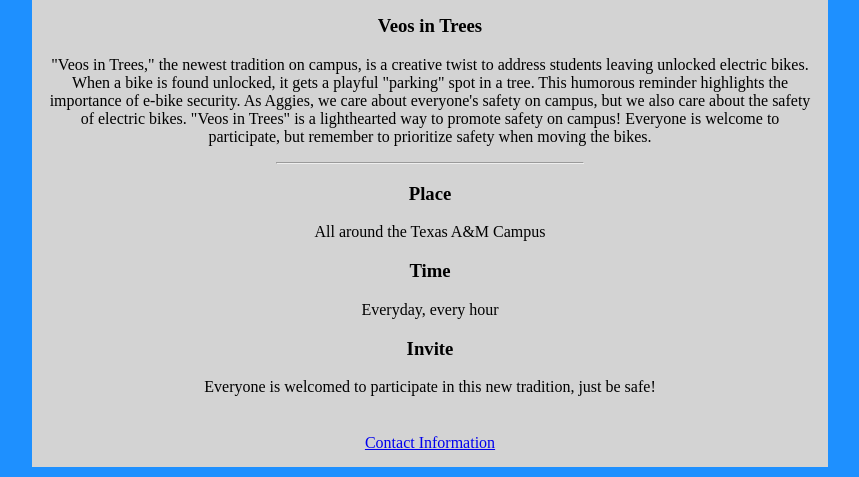
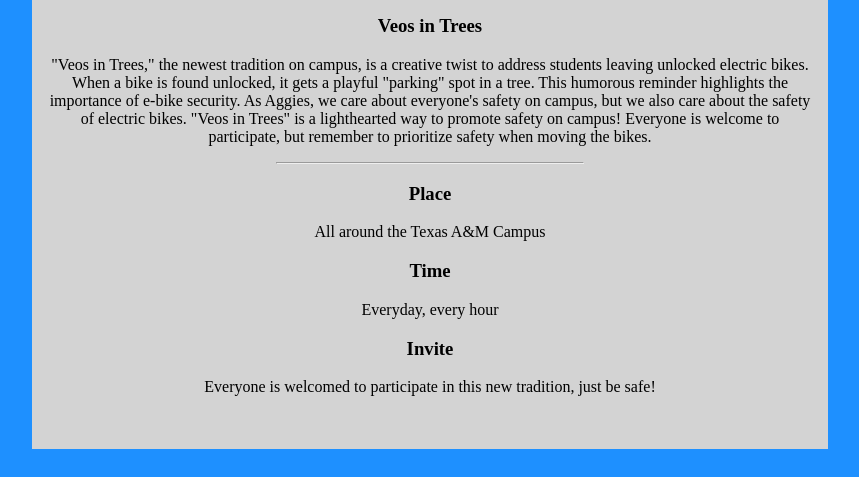
Before and after one commit to isabelsanchezbarreno/html-istm209-website, a plain HTML site: page newtradition.html in a window 1280 px wide. Shown: the part 573-1050 px from the top of the page, without its empty margins (210-1069 px from the left). Drawn offline with Linux system fonts and the light colour scheme.

Commit message:
Update newtradition.html

```diff
--- a/newtradition.html
+++ b/newtradition.html
@@ -41,7 +41,6 @@
 
                     <marquee>Carter Hlavinka, Ty Koç, Isabel Sanchez, and Chris DeBetta</marquee>
 
-                    <center><a href="mailto:abc123@gmail.com">Contact Information</a></center>
 
                 </td>
             </tr>
```
